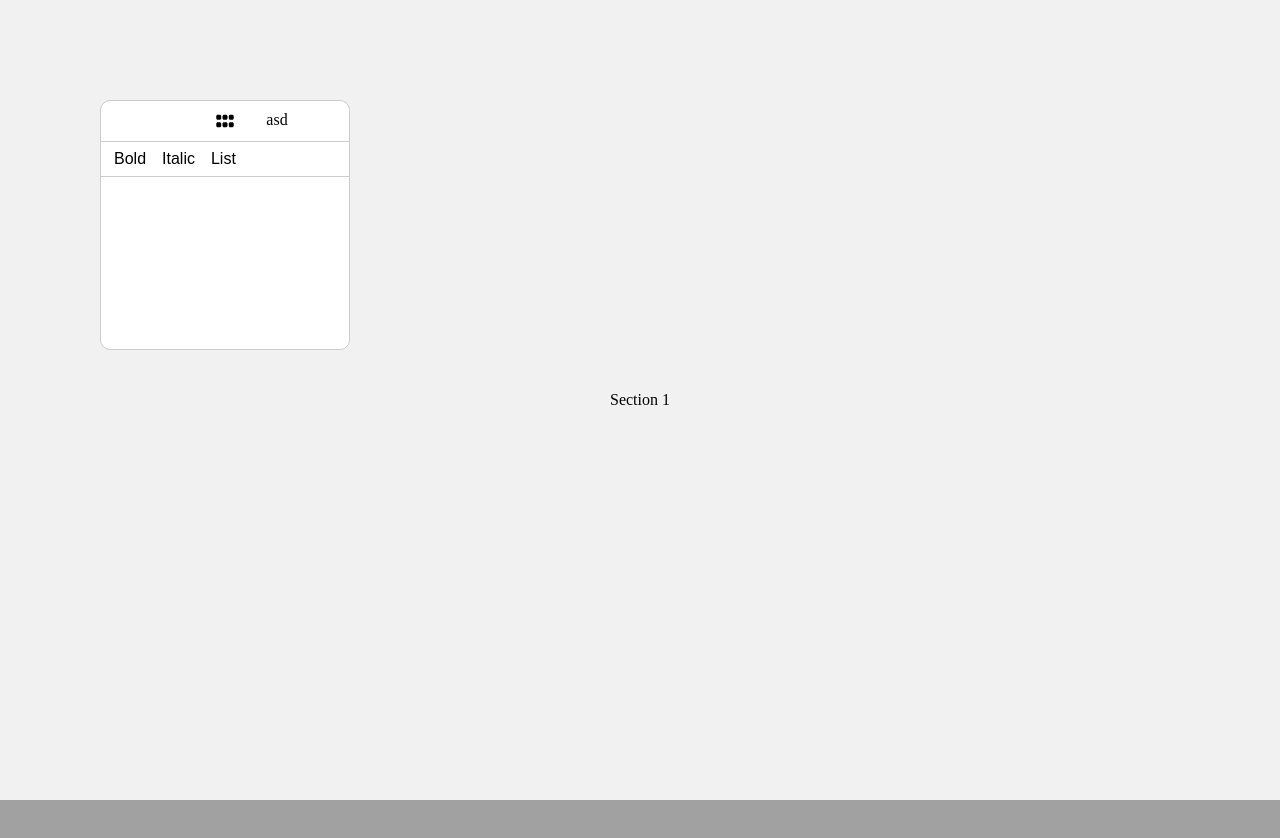
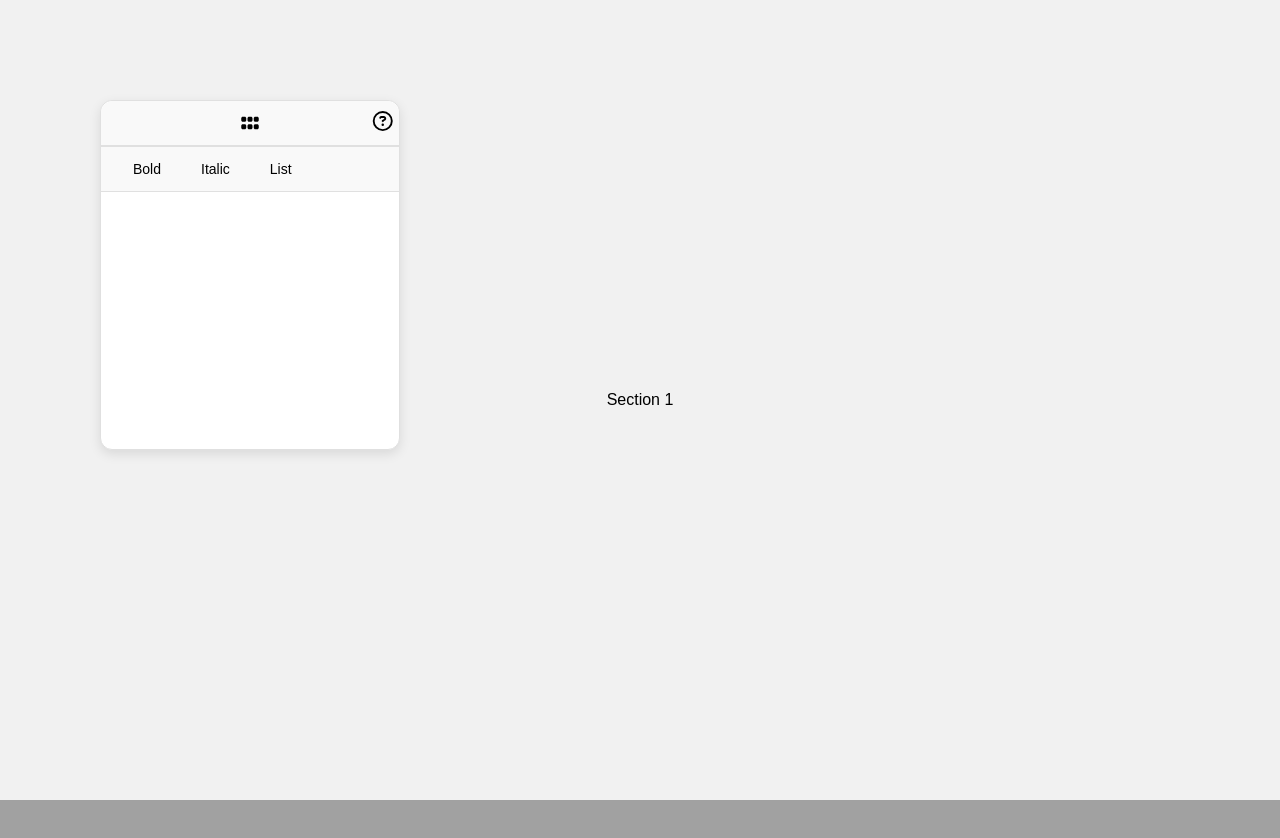
Before and after one commit to huseynovali/Draggable-Notes, a React (Vite) app: page / in a window 1280 px wide. Shown: the top 838 px of the page. Built offline with nearby package versions, Linux system fonts and the light colour scheme.

Commit message:
config css

```diff
--- a/src/App.css
+++ b/src/App.css
@@ -5,6 +5,7 @@
 }
 
 .main-container {
+  font-family: 'Arial', sans-serif;
 }
 
 section {
@@ -27,40 +28,116 @@ section {
 }
 
 .note-tab {
-  width: 250px;
-  height: 250px;
+  width: 300px;
+  height: 350px;
   background-color: #fff;
   position: absolute;
-  border: 1px solid #ccc;
-  border-radius: 10px;
-  -webkit-border-radius: 10px;
-  -moz-border-radius: 10px;
-  -ms-border-radius: 10px;
-  -o-border-radius: 10px;
+  border: 1px solid #e0e0e0;
+  border-radius: 12px;
+  z-index: 100;
+  box-shadow: 0 4px 12px rgba(0, 0, 0, 0.1);
+  transition: box-shadow 0.3s ease;
 }
+
+.note-tab:hover {
+  box-shadow: 0 6px 16px rgba(0, 0, 0, 0.15);
+}
+
 .note_tab_header {
   display: grid;
   grid-template-columns: 1fr 1fr 1fr;
   padding: 10px 0;
+  z-index: 1;
+  background-color: #f9f9f9;
+  border-top-left-radius: 12px;
+  border-top-right-radius: 12px;
+  border-bottom: 1px solid #e0e0e0;
 }
+
 .note_header_drag_icon {
   display: flex;
   justify-content: center;
   align-items: center;
+  cursor: grab;
+}
 
+.note_header_drag_icon:active {
+  cursor: grabbing;
 }
+
+.note_header_asistant {
+  position: relative;
+  display: flex;
+  justify-content: end;
+  align-items: center;
+  padding: 0 5px;
+  z-index: 10;
+  cursor: default;
+}
+
+.note_question {
+  position: relative;
+  cursor: pointer;
+}
+
+.note_question:hover {
+  opacity: 0.8;
+}
+
+kbd {
+  background-color: #f1f1f1;
+  border: 1px solid #ccc;
+  border-radius: 4px;
+  padding: 4px 8px;
+  font-family: monospace;
+  font-size: 12px;
+  box-shadow: 0 1px 2px rgba(0, 0, 0, 0.1);
+}
+
+.note_question_module {
+  width: 220px;
+  height: auto;
+  background-color: #fff;
+  position: absolute;
+  top: 30px;
+  left: -180px;
+  z-index: 1000;
+  opacity: 0;
+  visibility: hidden;
+  transition: opacity 0.3s ease, visibility 0.3s ease;
+  border: 1px solid #e0e0e0;
+  border-radius: 8px;
+  box-shadow: 0 4px 12px rgba(0, 0, 0, 0.1);
+  padding: 12px;
+  font-size: 13px;
+  line-height: 1.6;
+}
+
+.note_question_module p {
+  margin: 6px 0;
+}
+
+.note_question_module strong {
+  font-weight: 600;
+}
+
+.note_question_module em {
+  font-style: italic;
+}
+
+.note_question:hover .note_question_module {
+  opacity: 1;
+  visibility: visible;
+}
+
 .note_body {
   width: 100%;
   height: calc(100% - 80px);
   background-color: white;
   position: relative;
   z-index: 1;
-  border-end-start-radius: 10px;
-  border-end-end-radius: 10px;
-}
-
-ul {
-  padding-left: 50px;
+  border-end-start-radius: 12px;
+  border-end-end-radius: 12px;
 }
 
 .toolbar {
@@ -68,10 +145,10 @@ ul {
   justify-content: flex-start;
   position: sticky;
   top: 0;
-  border-bottom: 1px solid #ccc;
-  border-top: 1px solid #ccc;
-  padding: 8px 5px;
-  cursor: auto;
+  border-bottom: 1px solid #e0e0e0;
+  border-top: 1px solid #e0e0e0;
+  padding: 8px 12px;
+  background-color: #f9f9f9;
 }
 
 button {
@@ -79,17 +156,31 @@ button {
   background-color: transparent;
   margin: 0 8px;
   cursor: pointer;
-  font-size: 16px;
+  font-size: 14px;
   border-radius: 4px;
-  transition: background-color 0.3s;
+  transition: background-color 0.3s ease, color 0.3s ease;
+  padding: 6px 12px;
+}
+
+button:hover {
+  background-color: #f0f0f0;
+}
+
+button:active {
+  background-color: #e0e0e0;
 }
 
 .editor {
-  padding: 10px;
-  font-size: 18px;
-  line-height: 1.5;
+  padding: 12px;
+  font-size: 16px;
+  line-height: 1.6;
   outline: none;
   height: 100%;
   cursor: text;
   overflow-y: auto;
+  color: #333;
 }
+
+.editor:focus {
+  border-color: #3f6efb;
+}
--- a/src/NoteTab.tsx
+++ b/src/NoteTab.tsx
@@ -4,7 +4,6 @@ import ReactQuill from "react-quill";
 import "react-quill/dist/quill.snow.css";
 import TextEditor from "./TextEditor";
 function NoteTab() {
-  const editorRef = useRef(null);
   const [isDragging, setIsDragging] = useState(false);
   const [offset, setOffset] = useState({ x: 0, y: 0 });
   const [position, setPosition] = useState({ x: 100, y: 100 });
@@ -14,7 +13,7 @@ function NoteTab() {
     setIsDragging(true);
     setOffset({
       x:
-        e.clientX - position.x > window.innerWidth - 350
+        e.clientX - position.x > window.innerWidth - 450
           ? window.innerWidth - 350
           : e.clientX - position.x,
       y: e.clientY - position.y,
@@ -23,7 +22,7 @@ function NoteTab() {
 
   const dragContainer = (e) => {
     if (isDragging) {
-      const maxX = window.innerWidth - 300;
+      const maxX = window.innerWidth - 400;
       const maxY = document.documentElement.scrollHeight - 200;
       const newX = Math.min(Math.max(0, e.clientX - offset.x), maxX);
       const newY = Math.min(Math.max(0, e.clientY - offset.y), maxY);
@@ -56,16 +55,16 @@ function NoteTab() {
         position: "absolute",
       }}
     >
+      <div className="note_tab_header">
+        <div></div>
         <div
-        className="note_tab_header"
           onMouseDown={dragStartContainer}
           onMouseMove={dragContainer}
           onMouseUp={dragEndContainer}
           onMouseLeave={dragEndContainer}
           style={{ cursor: isDragging ? "grabbing" : "grab" }}
+          className="note_header_drag_icon"
         >
-        <div></div>
-        <div className="note_header_drag_icon">
           <svg
             xmlns="http://www.w3.org/2000/svg"
             viewBox="0 0 448 512"
@@ -76,7 +75,34 @@ function NoteTab() {
             <path d="M128 136c0-22.1-17.9-40-40-40L40 96C17.9 96 0 113.9 0 136l0 48c0 22.1 17.9 40 40 40l48 0c22.1 0 40-17.9 40-40l0-48zm0 192c0-22.1-17.9-40-40-40l-48 0c-22.1 0-40 17.9-40 40l0 48c0 22.1 17.9 40 40 40l48 0c22.1 0 40-17.9 40-40l0-48zm32-192l0 48c0 22.1 17.9 40 40 40l48 0c22.1 0 40-17.9 40-40l0-48c0-22.1-17.9-40-40-40l-48 0c-22.1 0-40 17.9-40 40zM288 328c0-22.1-17.9-40-40-40l-48 0c-22.1 0-40 17.9-40 40l0 48c0 22.1 17.9 40 40 40l48 0c22.1 0 40-17.9 40-40l0-48zm32-192l0 48c0 22.1 17.9 40 40 40l48 0c22.1 0 40-17.9 40-40l0-48c0-22.1-17.9-40-40-40l-48 0c-22.1 0-40 17.9-40 40zM448 328c0-22.1-17.9-40-40-40l-48 0c-22.1 0-40 17.9-40 40l0 48c0 22.1 17.9 40 40 40l48 0c22.1 0 40-17.9 40-40l0-48z" />
           </svg>
         </div>
-        <div>asd</div>
+        <div className="note_header_asistant">
+          <div className="note_question">
+            <div className="note_question_module">
+              <p>
+                <strong>Bold:</strong> <kbd>Ctrl</kbd> + <kbd>B</kbd> (Windows)
+                / <kbd>Cmd</kbd> + <kbd>B</kbd> (Mac)
+              </p>
+              <p>
+                <em>Italic:</em> <kbd>Ctrl</kbd> + <kbd>I</kbd> (Windows) /{" "}
+                <kbd>Cmd</kbd> + <kbd>I</kbd> (Mac)
+              </p>
+              <p>
+                <strong>List:</strong> <kbd>Ctrl</kbd> + <kbd>Shift</kbd> +{" "}
+                <kbd>L</kbd> (Windows) / <kbd>Cmd</kbd> + <kbd>Shift</kbd> +{" "}
+                <kbd>L</kbd> (Mac)
+              </p>
+            </div>
+            <svg
+              xmlns="http://www.w3.org/2000/svg"
+              viewBox="0 0 448 512"
+              height={20}
+              width={25}
+              fill="black"
+            >
+              <path d="M464 256A208 208 0 1 0 48 256a208 208 0 1 0 416 0zM0 256a256 256 0 1 1 512 0A256 256 0 1 1 0 256zm169.8-90.7c7.9-22.3 29.1-37.3 52.8-37.3l58.3 0c34.9 0 63.1 28.3 63.1 63.1c0 22.6-12.1 43.5-31.7 54.8L280 264.4c-.2 13-10.9 23.6-24 23.6c-13.3 0-24-10.7-24-24l0-13.5c0-8.6 4.6-16.5 12.1-20.8l44.3-25.4c4.7-2.7 7.6-7.7 7.6-13.1c0-8.4-6.8-15.1-15.1-15.1l-58.3 0c-3.4 0-6.4 2.1-7.5 5.3l-.4 1.2c-4.4 12.5-18.2 19-30.6 14.6s-19-18.2-14.6-30.6l.4-1.2zM224 352a32 32 0 1 1 64 0 32 32 0 1 1 -64 0z" />
+            </svg>
+          </div>
+        </div>
       </div>
 
       <TextEditor />
```
Lines whose indentation alone changed are shown as unchanged.
